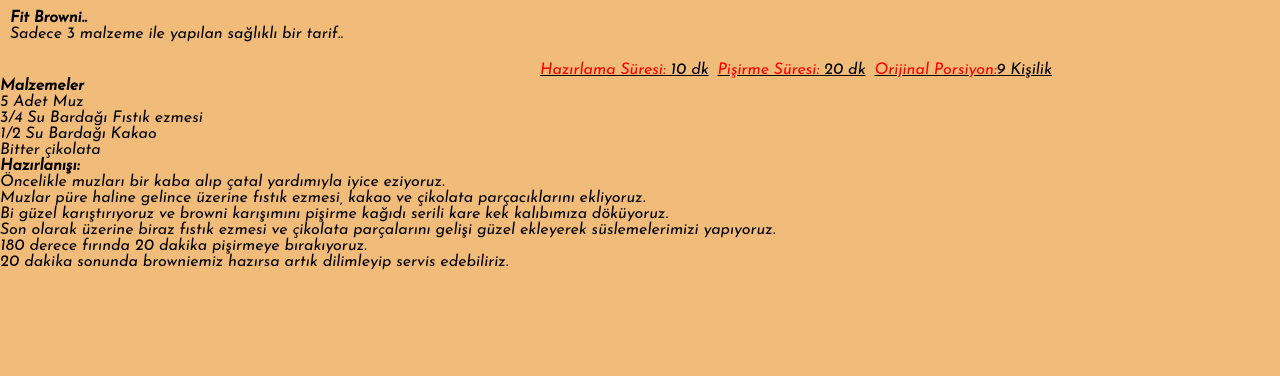
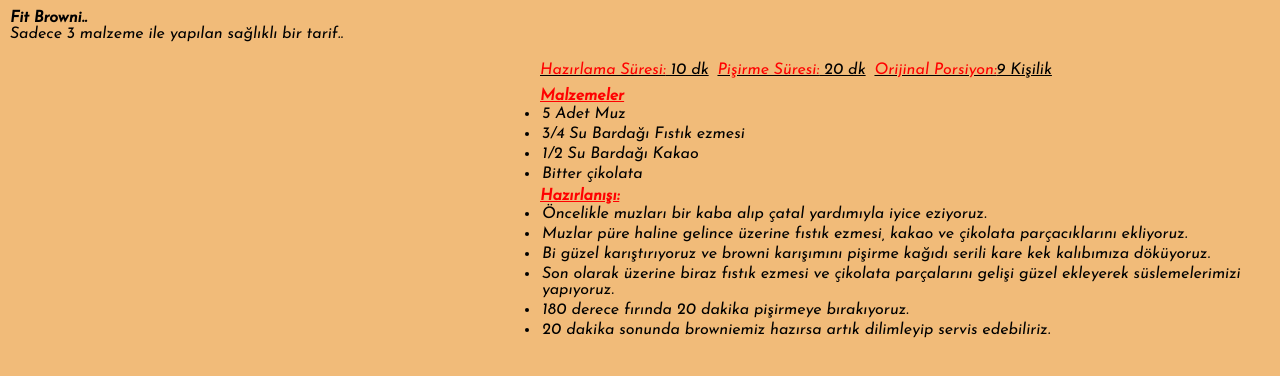
Before and after one commit to sgokceince/Tarif, a plain HTML site: page index.html in a window 1280 px wide. Drawn offline with Linux system fonts and the light colour scheme; a web font is replaced by a local one.

Commit message:
material classının içerisindeki elemanlara style uygulandı.

```diff
--- a/style.css
+++ b/style.css
@@ -29,3 +29,17 @@
      color: red;
 
  }
+ .material {
+     margin-left: calc(50% - 100px);
+     margin-top: 10px;
+ }
+
+.material h4 {
+    color: red;
+    margin-top: 4px;
+    text-decoration: underline;
+}
+
+.material ul li {
+    padding: 2px;
+}
```
